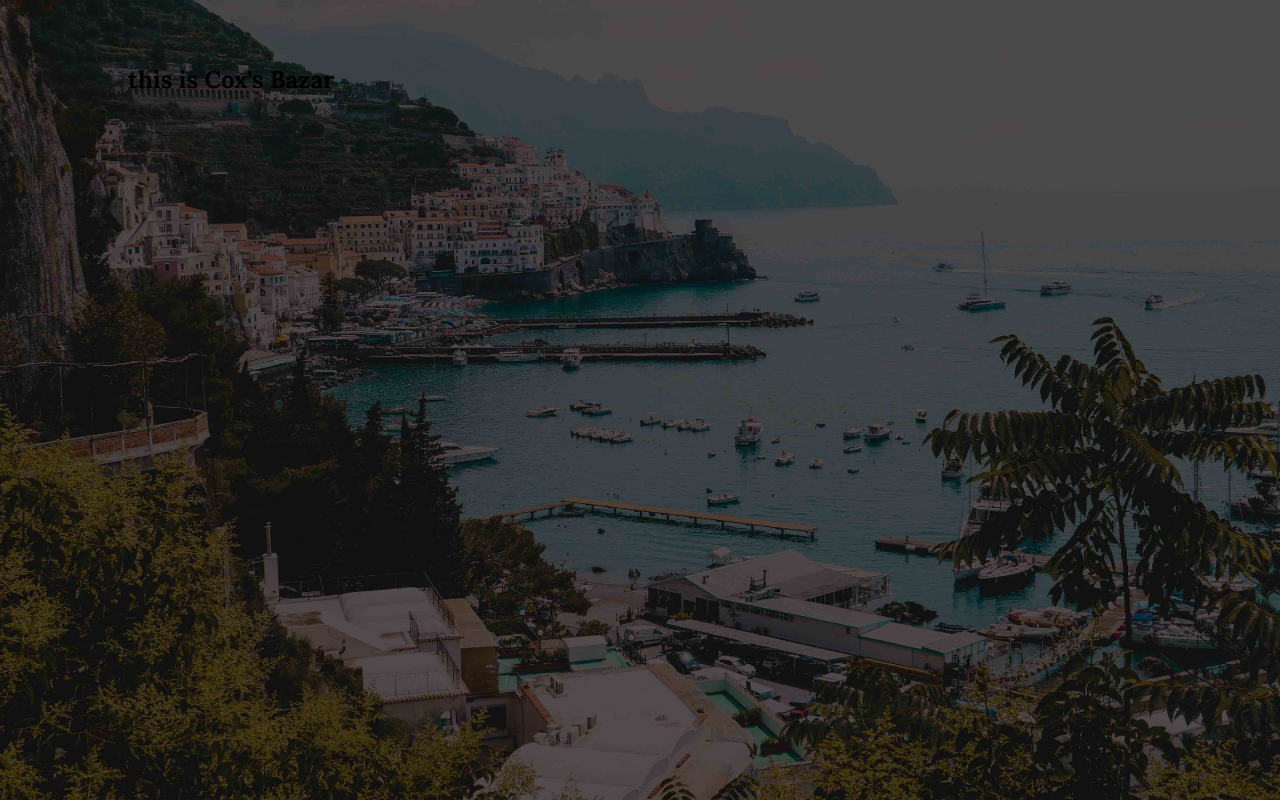
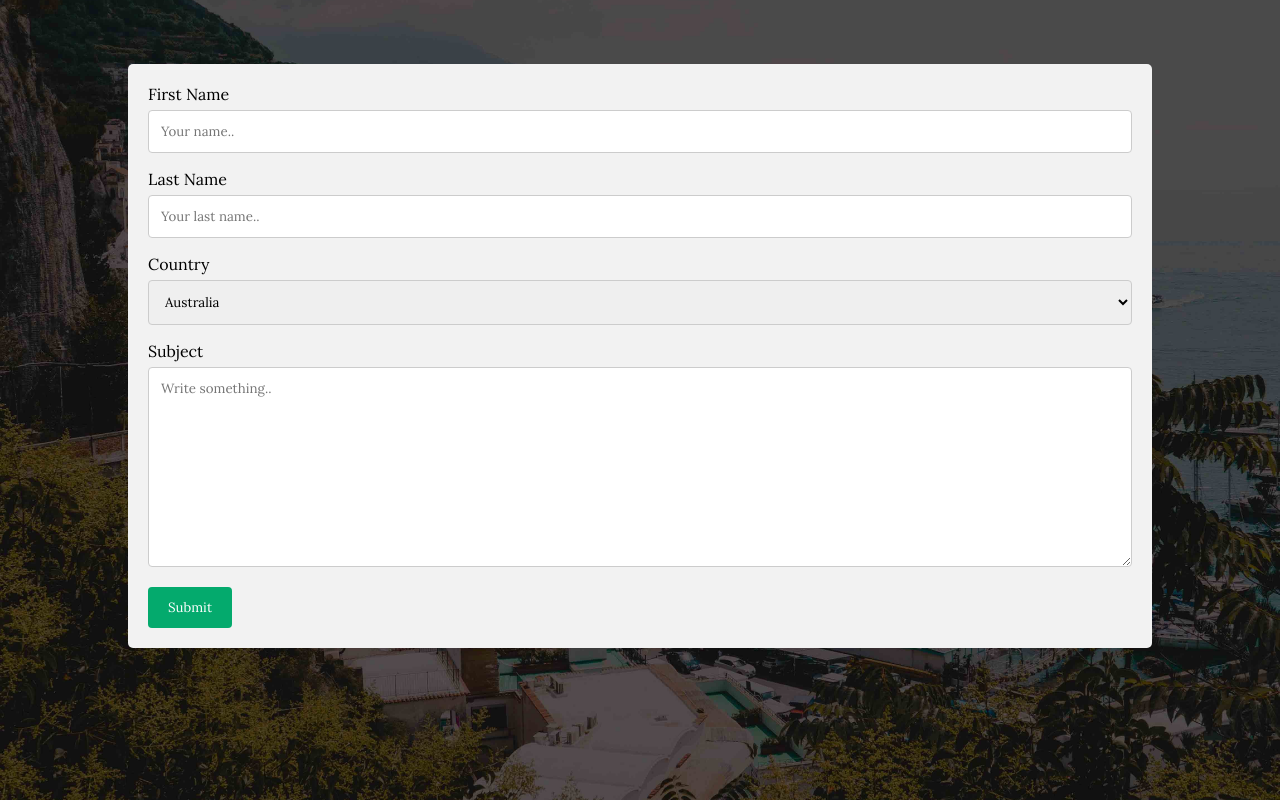
Before and after one commit to mahbubrahman1/hotel.com, a React (Create React App) app: page /coxsbazar in a window 1280 px wide. Built offline with nearby package versions, Linux system fonts and the light colour scheme.

Commit message:
added booking form

```diff
--- a/src/assets/data/places.js
+++ b/src/assets/data/places.js
@@ -3,6 +3,7 @@ const places = [
         id: "coxsbazar",
         title: "Cox's Bazar",
         image: "https://i.ibb.co/68CQFrs/coxs-bazar.jpg",
+        description: "Cox's Bazar Beach located at Cox's Bazar, Bangladesh, is the longest natural sea beach in the world running 120 kilometres and 5th longest beach after Praia do Cassino of Brazil, Padre Island on the US Gulf Coast, Eighty Mile Beach in Western Australia, and Ninety Mile Beach of Australia. It is the top tourist destination of Bangladesh."
     },
     {
         id: "sajek",
--- a/src/assets/sass/style.scss
+++ b/src/assets/sass/style.scss
@@ -43,3 +43,40 @@
     left: 4rem;
     color: rgb(226, 226, 226);
 }
+
+.place-container {
+    width: 30%;
+    color: whitesmoke;
+}
+
+input[type=text],
+select,
+textarea {
+    width: 100%;
+    padding: 12px;
+    border: 1px solid #ccc;
+    border-radius: 4px;
+    box-sizing: border-box;
+    margin-top: 6px;
+    margin-bottom: 16px;
+    resize: vertical;
+}
+
+input[type=submit] {
+    background-color: #04AA6D;
+    color: white;
+    padding: 12px 20px;
+    border: none;
+    border-radius: 4px;
+    cursor: pointer;
+}
+
+input[type=submit]:hover {
+    background-color: #45a049;
+}
+
+.container {
+    border-radius: 5px;
+    background-color: #f2f2f2;
+    padding: 20px;
+}
--- a/src/pages/Place.js
+++ b/src/pages/Place.js
@@ -11,7 +11,27 @@ const Place = () => {
     return (
         <div>
             <img src={HeroImg} alt="" className='hero' />
-            <h2>this is {place.title}</h2>
+            <div className="container">
+                <form action="/action_page.php">
+                    <label for="fname">First Name</label>
+                    <input type="text" id="fname" name="firstname" placeholder="Your name.." />
+
+                    <label for="lname">Last Name</label>
+                    <input type="text" id="lname" name="lastname" placeholder="Your last name.." />
+
+                    <label for="country">Country</label>
+                    <select id="country" name="country">
+                        <option value="australia">Australia</option>
+                        <option value="canada">Canada</option>
+                        <option value="usa">USA</option>
+                    </select>
+
+                    <label for="subject">Subject</label>
+                    <textarea id="subject" name="subject" placeholder="Write something.." style={{ height: '200px' }}></textarea>
+
+                    <input type="submit" value="Submit" />
+                </form>
+            </div>
         </div>
     )
 }
```
